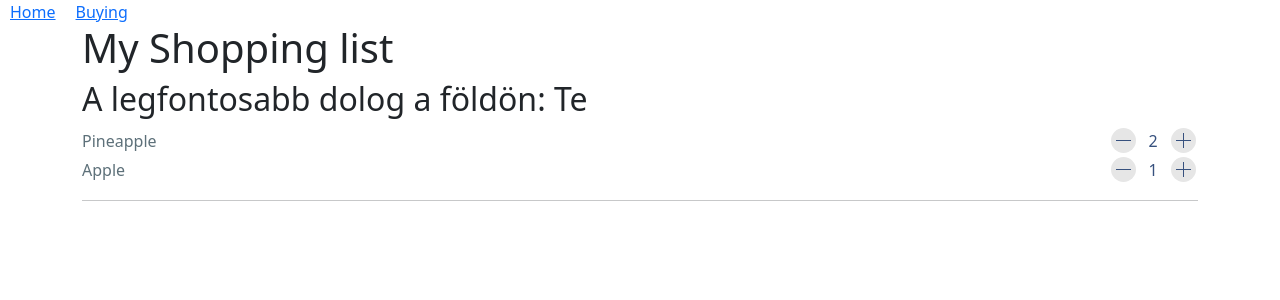
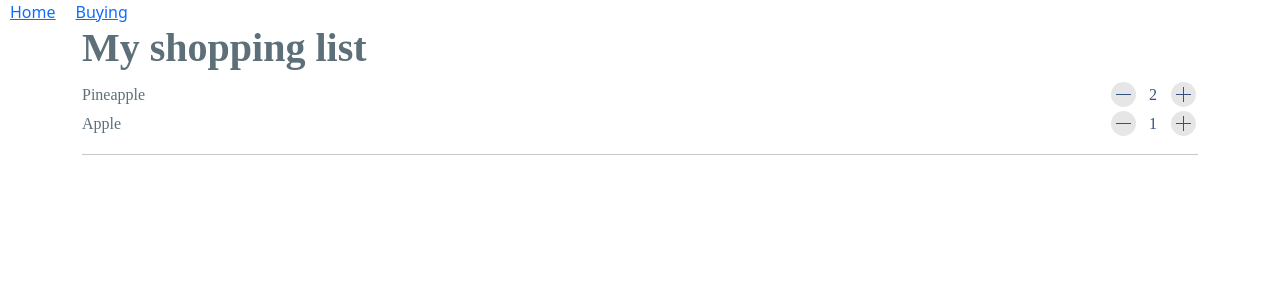
Before and after one commit to bubment/junction2022-gZ2PWMssA, a Vue app in the folder frontend/: page /my-shopping-list in a window 1280 px wide. Shown: the top 300 px of the page. Built offline with nearby package versions, Linux system fonts and the light colour scheme.

Commit message:
Add transitions to counter list

```diff
--- a/frontend/src/assets/main.css
+++ b/frontend/src/assets/main.css
@@ -12,4 +12,7 @@ html {
   --cc-accent: #0097c7;
   --cc-accent-hover: #0084b3;
   --cc-accent-active: #0077a5;
+
+  /* Disable chrome pull to refresh, to look more native */
+  overscroll-behavior: contain;
 }
--- a/frontend/src/components/CounterList.vue
+++ b/frontend/src/components/CounterList.vue
@@ -1,5 +1,5 @@
 <template>
-  <ul class="counterList">
+  <TransitionGroup tag="ul" name="fade" class="counterList">
     <li v-for="(count, name) in items" v-bind:key="name">
       <span class="name">{{ name }}</span>
       <span class="iconWrap">
@@ -10,7 +10,7 @@
         <img class="icon" src="../assets/i-plus.svg" @click="incrementFunction(name)" />
       </span>
     </li>
-  </ul>
+  </TransitionGroup>
 </template>
 
 <style scoped scss>
@@ -23,6 +23,7 @@
   flex-direction: column;
   padding: 0;
   margin: 0;
+  font-family:'AvertaDemoPECuttedDemo-Regular';
 }
 .counterList li {
   display: flex;
@@ -50,6 +51,27 @@
   margin-top: auto;
   margin-bottom: auto;
 }
+
+/* Transition */
+/* 1. declare transition */
+.fade-move,
+.fade-enter-active,
+.fade-leave-active {
+  transition: all 0.5s cubic-bezier(0.55, 0, 0.1, 1);
+}
+
+/* 2. declare enter from and leave to state */
+.fade-enter-from,
+.fade-leave-to {
+  opacity: 0;
+  transform: scaleY(0.01) translate(30px, 0);
+}
+
+/* 3. ensure leaving items are taken out of layout flow so that moving
+      animations can be calculated correctly. */
+.fade-leave-active {
+  position: absolute;
+}
 </style>
 
 <script>
--- a/frontend/src/stores/cart.js
+++ b/frontend/src/stores/cart.js
@@ -23,7 +23,12 @@ export const useCartStore = defineStore('cart', () => {
     items[item] = (items[item] ?? 0) + 1
   }
   function decrementItem(item) {
-    items[item] = (items[item] ?? 0) - 1
+    const result = (items[item] ?? 0) - 1
+    if (result > 0) {
+      items[item] = (items[item] ?? 0) - 1
+    } else {
+      items[item] === undefined ? true : delete items[item]
+    }
   }
 
   return { items, addToCart, setItemQuantity, incrementItem, decrementItem }
--- a/frontend/src/views/MyShoppingList.vue
+++ b/frontend/src/views/MyShoppingList.vue
@@ -1,7 +1,6 @@
 <template>
   <div class="myShoppingList container">
-    <h1>My Shopping list</h1>
-    <h2>A legfontosabb dolog a földön: {{name}}</h2>
+    <h1>My shopping list</h1>
     <CounterList
       :items="cartStore.items"
       :incrementFunction="cartStore.incrementItem"
@@ -11,7 +10,14 @@
   </div>
 </template>
 
-<style>
+<style scoped>
+.myShoppingList {
+  font-family:'AvertaDemoPECuttedDemo-Regular';
+}
+h1 {
+  font-weight: bold;
+  color: var(--cc-secondary);
+}
 </style>
 <script>
 import backendService from '../services/backend-service'
```
